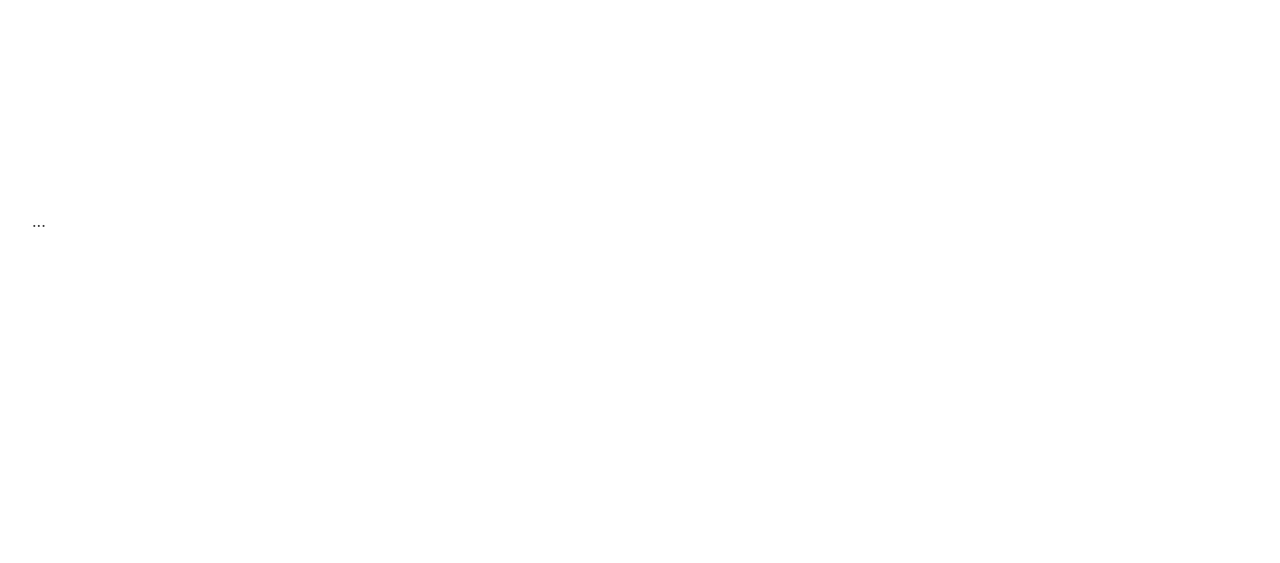
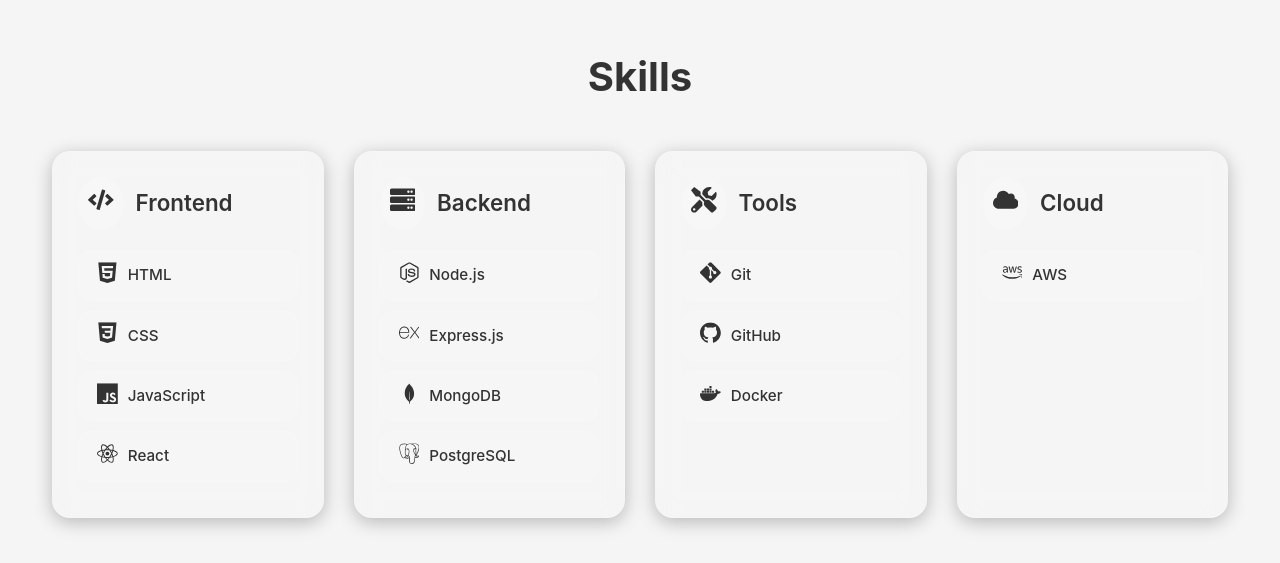
Before and after one commit to ahung1709/portfolio-ah01-vite, a React (Vite) app: page / in a window 1280 px wide. Shown: the part 1977-2540 px from the top of the page. Built offline with nearby package versions, Linux system fonts and the light colour scheme.

Commit message:
add skills section to portfolio

```diff
--- a/src/App.css
+++ b/src/App.css
@@ -20,11 +20,11 @@
   background-color: #ffffff;
 }
 
-#projects {
+#skills {
   background-color: #f5f5f5;
 }
 
-#skills {
+#projects {
   background-color: #ffffff;
 }
 
--- a/src/App.jsx
+++ b/src/App.jsx
@@ -1,4 +1,5 @@
 import NavBar from './components/NavBar/NavBar';
+import SkillsSection from './sections/SkillsSection/SkillsSection';
 import ProjectsSection from './sections/ProjectsSection/ProjectsSection';
 import ContactSection from './sections/ContactSection/ContactSection';
 import Footer from './components/Footer/Footer';
@@ -12,7 +13,9 @@
       <main>
         <section id='hero'>...</section>
         <section id='about'>...</section>
-        <section id='skills'>...</section>
+        <section id='skills'>
+          <SkillsSection />
+        </section>
         <section id='projects'>
           <ProjectsSection />
         </section>
--- a/src/components/NavBar/NavBar.jsx
+++ b/src/components/NavBar/NavBar.jsx
@@ -19,6 +19,7 @@
         <div className={`nav-links ${menuOpen ? 'open' : ''}`}>
           <a href='#hero'>Home</a>
           <a href='#about'>About</a>
+          <a href='#skills'>Skills</a>
           <a href='#projects'>Projects</a>
           <a href='#contact'>Contact</a>
         </div>
--- /dev/null
+++ b/src/components/SkillCard/SkillCard.css
@@ -0,0 +1,26 @@
+.skill-card {
+  display: flex;
+  align-items: center;
+  gap: 10px;
+  padding: 12px 18px;
+  margin-bottom: 10px;
+  background: rgba(255, 255, 255, 0.06);
+  border-radius: 14px;
+  border: 1px solid rgba(255, 255, 255, 0.1);
+  transition: 0.25s ease;
+  cursor: default;
+}
+
+.skill-card span {
+  font-size: 0.95rem;
+  font-weight: 500;
+}
+
+.skill-icon-wrapper {
+  display: flex;
+  align-items: center;
+}
+
+.skill-icon {
+  font-size: 1.3rem;
+}
--- /dev/null
+++ b/src/components/SkillCard/SkillCard.jsx
@@ -0,0 +1,27 @@
+import React from 'react';
+// eslint-disable-next-line no-unused-vars
+import { motion } from 'framer-motion';
+import './SkillCard.css';
+
+// eslint-disable-next-line no-unused-vars
+const SkillCard = ({ label, icon: Icon }) => {
+  return (
+    <motion.div
+      className='skill-card'
+      whileHover={{ scale: 1.05, boxShadow: '0 0 12px rgba(255,255,255,0.35)' }}
+      transition={{ type: 'spring', stiffness: 250 }}
+    >
+      <motion.div
+        className='skill-icon-wrapper'
+        animate={{ y: [0, -3, 0] }}
+        transition={{ duration: 2, repeat: Infinity }}
+      >
+        <Icon className='skill-icon' />
+      </motion.div>
+
+      <span>{label}</span>
+    </motion.div>
+  );
+};
+
+export default SkillCard;
--- /dev/null
+++ b/src/components/SkillCategoryCard/SkillCategoryCard.css
@@ -0,0 +1,30 @@
+.skill-category-card {
+  padding: 25px;
+  border-radius: 18px;
+  background: rgba(255, 255, 255, 0.08);
+  backdrop-filter: blur(12px);
+  border: 1px solid rgba(255, 255, 255, 0.12);
+  box-shadow: 0 4px 18px rgba(0, 0, 0, 0.25);
+}
+
+.category-header {
+  display: flex;
+  align-items: center;
+  gap: 12px;
+  margin-bottom: 20px;
+}
+
+.category-title {
+  font-size: 1.4rem;
+  font-weight: 600;
+}
+
+.category-icon-wrapper {
+  padding: 10px;
+  border-radius: 50%;
+  background: rgba(255, 255, 255, 0.12);
+}
+
+.category-icon {
+  font-size: 1.6rem;
+}
--- /dev/null
+++ b/src/components/SkillCategoryCard/SkillCategoryCard.jsx
@@ -0,0 +1,31 @@
+import React from 'react';
+// eslint-disable-next-line no-unused-vars
+import { motion } from 'framer-motion';
+import './SkillCategoryCard.css';
+
+// eslint-disable-next-line no-unused-vars
+const SkillCategoryCard = ({ title, icon: Icon, children }) => {
+  return (
+    <motion.div
+      className='skill-category-card'
+      initial={{ opacity: 0, y: 20 }}
+      whileInView={{ opacity: 1, y: 0 }}
+      transition={{ duration: 0.4 }}
+    >
+      <div className='category-header'>
+        <motion.div
+          className='category-icon-wrapper'
+          whileHover={{ scale: 1.15, rotate: 3 }}
+          transition={{ type: 'spring', stiffness: 200 }}
+        >
+          <Icon className='category-icon' />
+        </motion.div>
+        <h3 className='category-title'>{title}</h3>
+      </div>
+
+      <div className='category-skills'>{children}</div>
+    </motion.div>
+  );
+};
+
+export default SkillCategoryCard;
--- /dev/null
+++ b/src/data/skillsData.js
@@ -0,0 +1,55 @@
+// Category Icons
+import { FaCode, FaServer, FaTools, FaCloud } from 'react-icons/fa';
+
+// Skill Icons
+import {
+  SiHtml5,
+  SiCss3,
+  SiJavascript,
+  SiReact,
+  SiNodedotjs,
+  SiExpress,
+  SiMongodb,
+  SiPostgresql,
+  SiGit,
+  SiGithub,
+  SiDocker,
+} from 'react-icons/si';
+import { FaAws } from 'react-icons/fa';
+
+export const skillsData = [
+  {
+    title: 'Frontend',
+    icon: FaCode,
+    skills: [
+      { label: 'HTML', icon: SiHtml5 },
+      { label: 'CSS', icon: SiCss3 },
+      { label: 'JavaScript', icon: SiJavascript },
+      { label: 'React', icon: SiReact },
+    ],
+  },
+  {
+    title: 'Backend',
+    icon: FaServer,
+    skills: [
+      { label: 'Node.js', icon: SiNodedotjs },
+      { label: 'Express.js', icon: SiExpress },
+      { label: 'MongoDB', icon: SiMongodb },
+      { label: 'PostgreSQL', icon: SiPostgresql },
+    ],
+  },
+  {
+    title: 'Tools',
+    icon: FaTools,
+    skills: [
+      { label: 'Git', icon: SiGit },
+      { label: 'GitHub', icon: SiGithub },
+      { label: 'Docker', icon: SiDocker },
+    ],
+  },
+  {
+    title: 'Cloud',
+    icon: FaCloud,
+    skills: [{ label: 'AWS', icon: FaAws }],
+  },
+];
--- /dev/null
+++ b/src/sections/SkillsSection/SkillsSection.css
@@ -0,0 +1,16 @@
+.skills-section {
+  padding: 80px 20px;
+  text-align: center;
+}
+
+.section-title {
+  font-size: 2.5rem;
+  margin-bottom: 50px;
+  font-weight: 700;
+}
+
+.skills-grid {
+  display: grid;
+  grid-template-columns: repeat(auto-fit, minmax(260px, 1fr));
+  gap: 30px;
+}
--- /dev/null
+++ b/src/sections/SkillsSection/SkillsSection.jsx
@@ -0,0 +1,36 @@
+import React from 'react';
+
+import SkillCategoryCard from '../../components/SkillCategoryCard/SkillCategoryCard';
+import SkillCard from '../../components/SkillCard/SkillCard';
+
+import { skillsData } from '../../data/skillsData';
+
+import './SkillsSection.css';
+
+const SkillsSection = () => {
+  return (
+    <section className='skills-section' id='skills'>
+      <h2 className='section-title'>Skills</h2>
+
+      <div className='skills-grid'>
+        {skillsData.map((category) => (
+          <SkillCategoryCard
+            key={category.title}
+            title={category.title}
+            icon={category.icon}
+          >
+            {category.skills.map((skill) => (
+              <SkillCard
+                key={skill.label}
+                label={skill.label}
+                icon={skill.icon}
+              />
+            ))}
+          </SkillCategoryCard>
+        ))}
+      </div>
+    </section>
+  );
+};
+
+export default SkillsSection;
```
